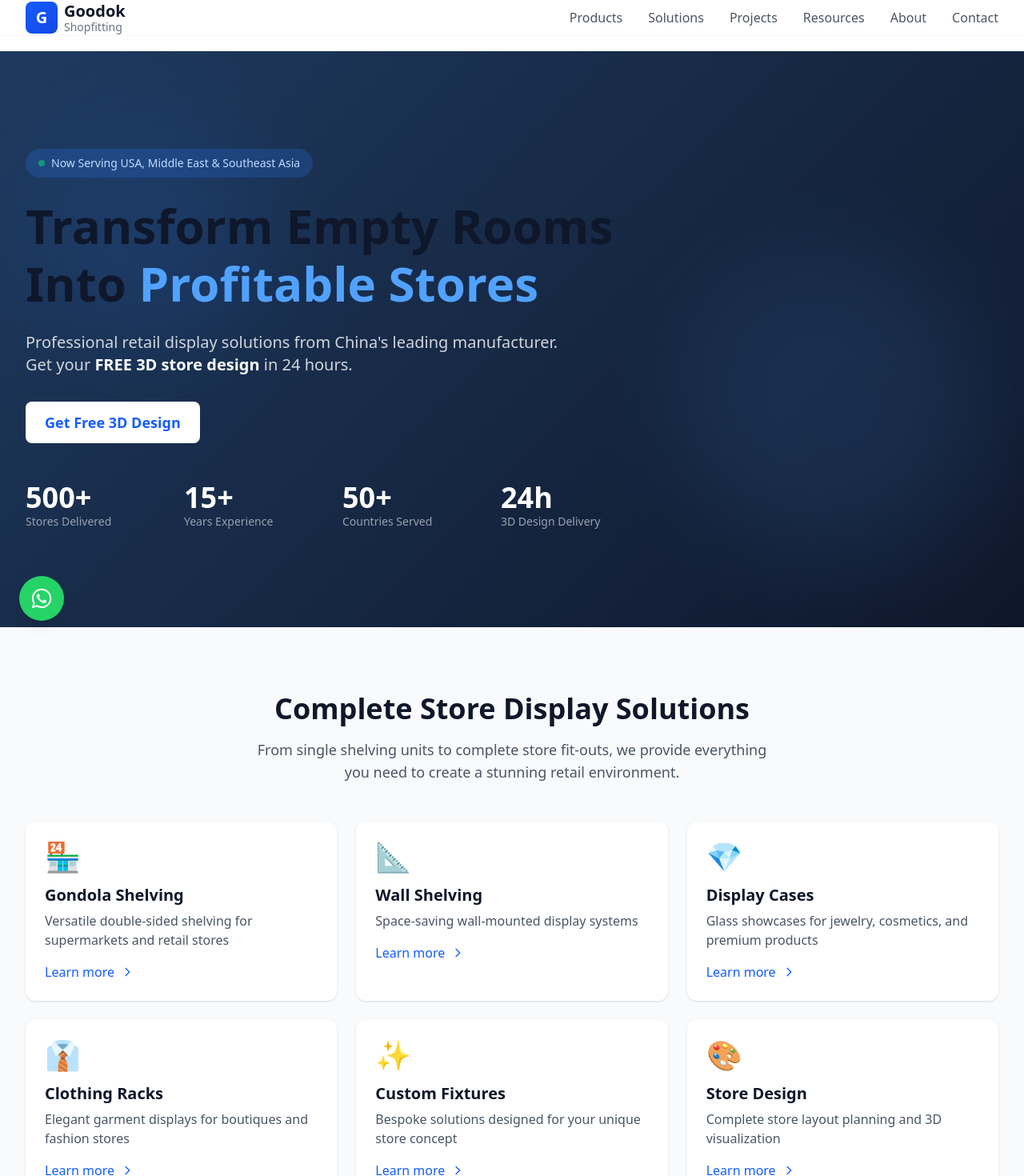
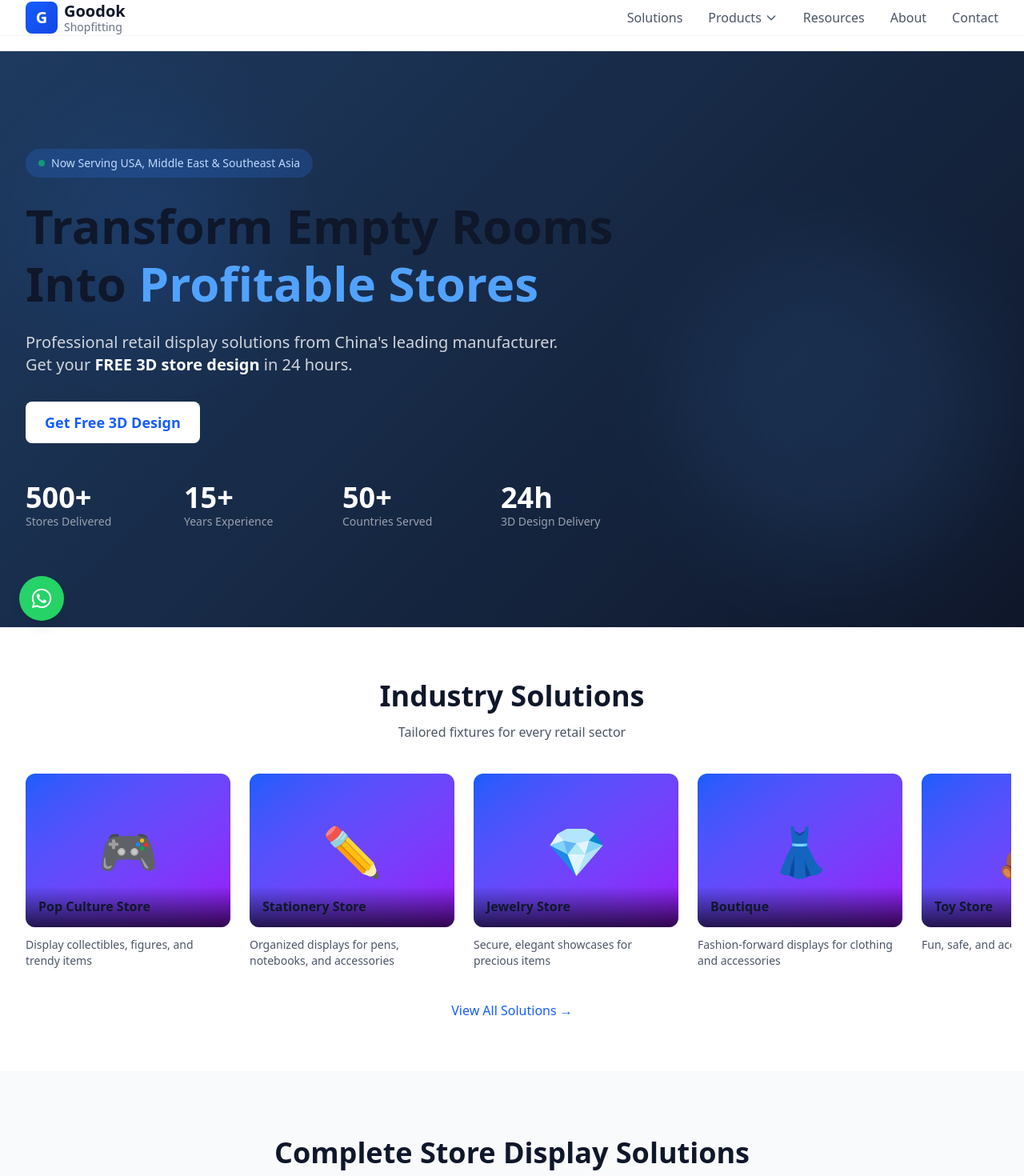
Before and after one commit to Benoy1200/goodok-website, a Next.js app: page / in a window 1280 px wide. Shown: the top 1470 px of the page at 80% size. Built offline with nearby package versions, Linux system fonts and the light colour scheme.

Commit message:
feat: restructure navigation and homepage - add Products dropdown, Solutions horizontal scroll, remove Projects from nav, remove Chinese from titles

```diff
--- a/app/page.tsx
+++ b/app/page.tsx
@@ -236,6 +236,40 @@ export default function Home() {
         </div>
       </section>
 
+      {/* Industry Solutions - Horizontal Scroll Gallery (ABOVE Products) */}
+      <section className="py-16 bg-white">
+        <div className="container">
+          <div className="text-center mb-10">
+            <h2 className="text-3xl md:text-4xl font-bold mb-3">Industry Solutions</h2>
+            <p className="text-gray-600">Tailored fixtures for every retail sector</p>
+          </div>
+          <div className="flex gap-6 overflow-x-auto pb-6 snap-x snap-mandatory scrollbar-hide -mx-4 px-4">
+            {solutions.map((solution) => (
+              <Link
+                key={solution.name}
+                href={solution.href}
+                className="flex-shrink-0 w-64 snap-center group"
+              >
+                <div className="relative aspect-[4/3] bg-gradient-to-br from-blue-600 to-purple-600 rounded-xl overflow-hidden mb-3">
+                  <div className="absolute inset-0 flex items-center justify-center">
+                    <span className="text-white text-6xl group-hover:scale-110 transition-transform">{solution.icon}</span>
+                  </div>
+                  <div className="absolute bottom-0 left-0 right-0 bg-gradient-to-t from-black/70 to-transparent p-4">
+                    <h3 className="text-white font-semibold">{solution.name}</h3>
+                  </div>
+                </div>
+                <p className="text-gray-600 text-sm group-hover:text-blue-600 transition">{solution.description}</p>
+              </Link>
+            ))}
+          </div>
+          <div className="text-center mt-4">
+            <Link href="/solutions" className="text-blue-600 font-medium hover:underline">
+              View All Solutions →
+            </Link>
+          </div>
+        </div>
+      </section>
+
       {/* Products - Card Grid Style (2 rows x 3 cols) */}
       <section className="py-20 bg-gray-50">
         <div className="container">
@@ -345,49 +379,6 @@ export default function Home() {
                 </div>
               </div>
             </div>
-          </div>
-        </div>
-      </section>
-
-      {/* Solutions - Card Grid (No Chinese) */}
-      <section className="py-20 bg-gray-50">
-        <div className="container">
-          <div className="text-center mb-12">
-            <h2 className="text-3xl md:text-4xl font-bold mb-4">
-              Industry Solutions
-            </h2>
-            <p className="text-gray-600 text-lg max-w-2xl mx-auto">
-              We understand that different retail sectors have unique display requirements.
-              Explore solutions tailored for your industry.
-            </p>
-          </div>
-
-          <div className="grid md:grid-cols-2 lg:grid-cols-3 gap-6">
-            {solutions.map((solution) => (
-              <Link
-                key={solution.name}
-                href={solution.href}
-                className="bg-white rounded-xl p-6 shadow-sm hover:shadow-md transition group"
-              >
-                <div className="text-4xl mb-4">{solution.icon}</div>
-                <h3 className="text-xl font-semibold mb-2 group-hover:text-blue-600 transition-colors">
-                  {solution.name}
-                </h3>
-                <p className="text-gray-600 mb-4">{solution.description}</p>
-                <div className="text-blue-600 font-medium flex items-center gap-2">
-                  Explore Solutions
-                  <svg className="w-4 h-4 group-hover:translate-x-1 transition-transform" fill="none" viewBox="0 0 24 24" stroke="currentColor">
-                    <path strokeLinecap="round" strokeLinejoin="round" strokeWidth={2} d="M17 8l4 4m0 0l-4 4m4-4H3" />
-                  </svg>
-                </div>
-              </Link>
-            ))}
-          </div>
-
-          <div className="text-center mt-8">
-            <Link href="/solutions" className="btn btn-secondary">
-              View All Solutions
-            </Link>
           </div>
         </div>
       </section>
--- a/app/solutions/page.tsx
+++ b/app/solutions/page.tsx
@@ -14,42 +14,42 @@ export const metadata: Metadata = {
 
 const solutions = [
     {
-        name: "Pop Culture Store (潮玩店)",
+        name: "Pop Culture Store",
         description: "Display solutions for anime, gaming, and collectibles stores. Secure cases for valuable items.",
         href: "/solutions/pop-culture",
         icon: "🎮",
         color: "from-violet-600 to-purple-600",
     },
     {
-        name: "Toy Store (玩具店)",
+        name: "Toy Store",
         description: "Kid-friendly displays with safety features. Interactive demo areas and colorful fixtures.",
         href: "/solutions/toy-store",
         icon: "🧸",
         color: "from-orange-500 to-yellow-500",
     },
     {
-        name: "Jewelry Store (珠宝店)",
+        name: "Jewelry Store",
         description: "Premium glass showcases with LED lighting and security locks for precious items.",
         href: "/solutions/jewelry-store",
         icon: "💎",
         color: "from-amber-600 to-yellow-600",
     },
     {
-        name: "Boutique (精品店)",
+        name: "Boutique",
         description: "Elegant clothing racks and display tables for fashion and accessories stores.",
         href: "/solutions/boutique",
         icon: "👗",
         color: "from-rose-600 to-pink-600",
     },
     {
-        name: "Lifestyle Store (生活馆)",
+        name: "Lifestyle Store",
         description: "Flexible display systems for home goods, gifts, and lifestyle products.",
         href: "/solutions/lifestyle",
         icon: "🏠",
         color: "from-teal-500 to-emerald-500",
     },
     {
-        name: "Stationery Store (文具店)",
+        name: "Stationery Store",
         description: "Organized shelving and display racks for stationery, art supplies, and office products.",
         href: "/solutions/stationery",
         icon: "✏️",
--- a/components/layout/Header.tsx
+++ b/components/layout/Header.tsx
@@ -3,10 +3,19 @@
 import Link from "next/link";
 import { useState } from "react";
 
+// Products with images for dropdown (Ujoy style)
+const productItems = [
+    { name: "Gondola Shelving", href: "/products/gondola-shelving", icon: "🏪" },
+    { name: "Wall Shelving", href: "/products/wall-shelving", icon: "📐" },
+    { name: "Display Cases", href: "/products/display-cases", icon: "💎" },
+    { name: "Clothing Racks", href: "/products/clothing-racks", icon: "👔" },
+    { name: "Custom Fixtures", href: "/products/custom-fixtures", icon: "✨" },
+    { name: "Store Design", href: "/free-3d-design", icon: "🎨" },
+];
+
 const navigation = [
-    { name: "Products", href: "/products" },
     { name: "Solutions", href: "/solutions" },
-    { name: "Projects", href: "/projects" },
+    { name: "Products", href: "/products", hasDropdown: true },
     { name: "Resources", href: "/resources/blog" },
     { name: "About", href: "/about" },
     { name: "Contact", href: "/contact" },
@@ -14,6 +23,7 @@ const navigation = [
 
 export default function Header() {
     const [mobileMenuOpen, setMobileMenuOpen] = useState(false);
+    const [productsDropdownOpen, setProductsDropdownOpen] = useState(false);
 
     return (
         <header className="fixed top-0 left-0 right-0 z-50 bg-white/95 backdrop-blur-sm border-b border-gray-100">
@@ -32,6 +42,54 @@ export default function Header() {
                 {/* Desktop Navigation */}
                 <div className="hidden lg:flex items-center gap-8">
                     {navigation.map((item) => (
+                        item.hasDropdown ? (
+                            <div
+                                key={item.name}
+                                className="relative"
+                                onMouseEnter={() => setProductsDropdownOpen(true)}
+                                onMouseLeave={() => setProductsDropdownOpen(false)}
+                            >
+                                <Link
+                                    href={item.href}
+                                    className="text-gray-600 hover:text-blue-600 font-medium transition-colors flex items-center gap-1"
+                                >
+                                    {item.name}
+                                    <svg className="w-4 h-4" fill="none" viewBox="0 0 24 24" stroke="currentColor">
+                                        <path strokeLinecap="round" strokeLinejoin="round" strokeWidth={2} d="M19 9l-7 7-7-7" />
+                                    </svg>
+                                </Link>
+
+                                {/* Products Dropdown - Ujoy Style Grid */}
+                                {productsDropdownOpen && (
+                                    <div className="absolute top-full left-1/2 -translate-x-1/2 pt-4 w-[600px]">
+                                        <div className="bg-white rounded-xl shadow-xl border border-gray-100 p-6">
+                                            <div className="grid grid-cols-3 gap-4">
+                                                {productItems.map((product) => (
+                                                    <Link
+                                                        key={product.name}
+                                                        href={product.href}
+                                                        className="group block"
+                                                    >
+                                                        {/* Image placeholder */}
+                                                        <div className="aspect-[4/3] bg-gradient-to-br from-gray-100 to-gray-50 rounded-lg mb-2 flex items-center justify-center overflow-hidden">
+                                                            <span className="text-4xl group-hover:scale-110 transition-transform">{product.icon}</span>
+                                                        </div>
+                                                        <p className="text-sm font-medium text-center text-gray-700 group-hover:text-blue-600 transition-colors">
+                                                            {product.name}
+                                                        </p>
+                                                    </Link>
+                                                ))}
+                                            </div>
+                                            <div className="mt-4 pt-4 border-t border-gray-100 text-center">
+                                                <Link href="/products" className="text-blue-600 font-medium hover:underline text-sm">
+                                                    View All Products →
+                                                </Link>
+                                            </div>
+                                        </div>
+                                    </div>
+                                )}
+                            </div>
+                        ) : (
                             <Link
                                 key={item.name}
                                 href={item.href}
@@ -39,6 +97,7 @@ export default function Header() {
                             >
                                 {item.name}
                             </Link>
+                        )
                     ))}
                 </div>
 
@@ -72,6 +131,19 @@ export default function Header() {
                                 {item.name}
                             </Link>
                         ))}
+                        {/* Mobile Products Sub-items */}
+                        <div className="pl-4 border-l-2 border-gray-200 ml-2">
+                            {productItems.map((product) => (
+                                <Link
+                                    key={product.name}
+                                    href={product.href}
+                                    className="text-gray-500 hover:text-blue-600 py-1 text-sm block"
+                                    onClick={() => setMobileMenuOpen(false)}
+                                >
+                                    {product.icon} {product.name}
+                                </Link>
+                            ))}
+                        </div>
                         <hr className="border-gray-200" />
                         <Link
                             href="/free-3d-design"
```
Lines whose indentation alone changed are shown as unchanged.
